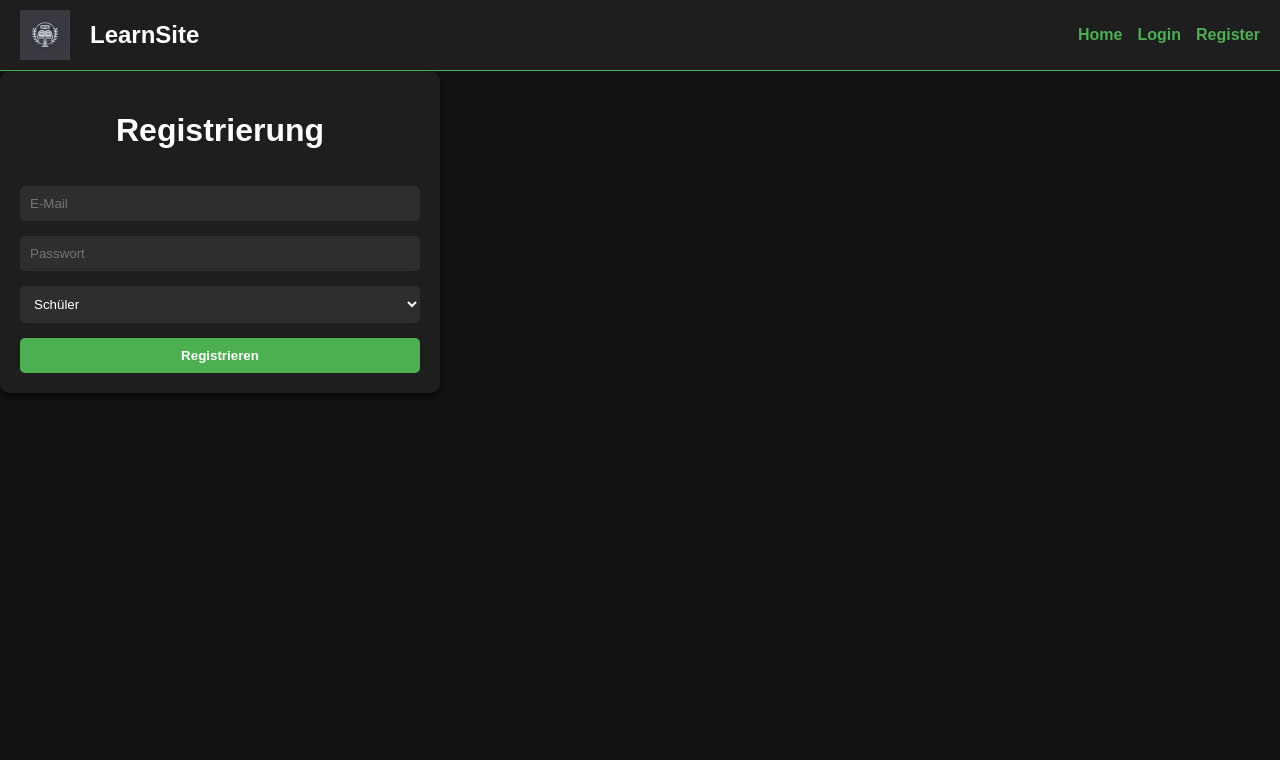
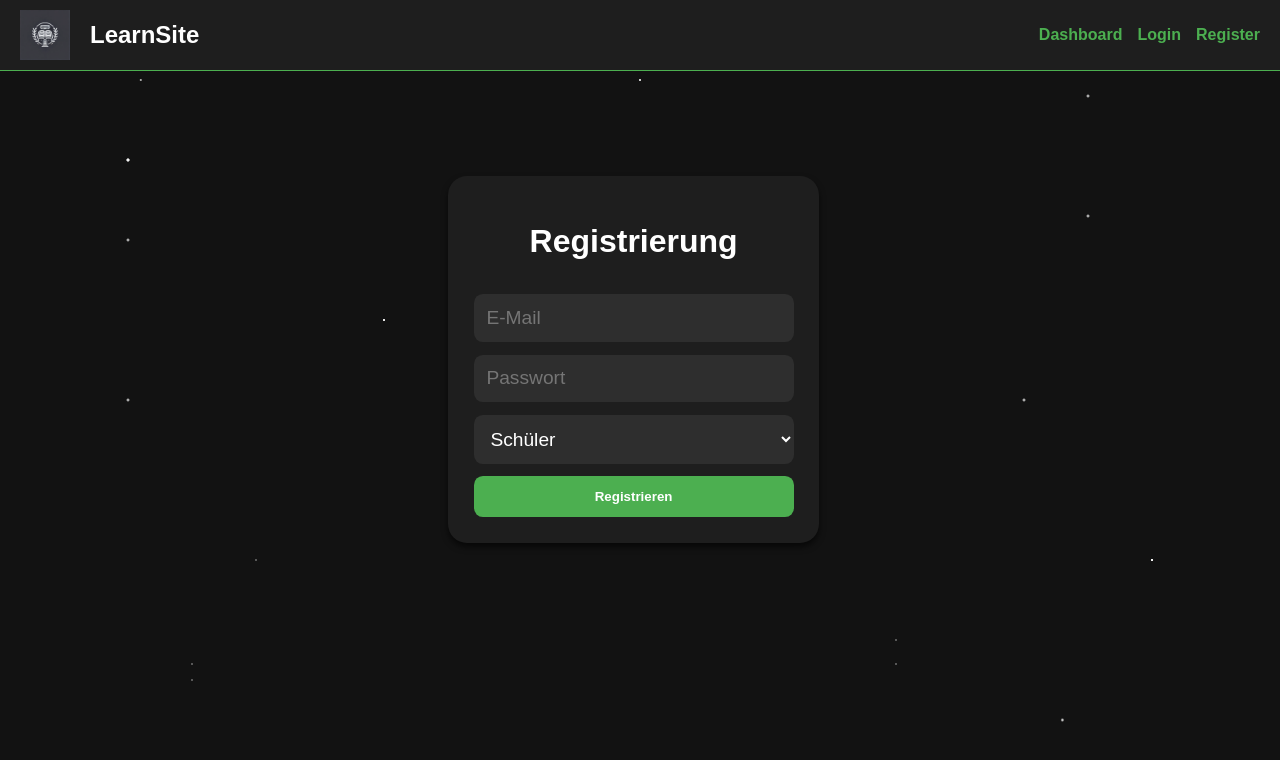
Before and after one commit to VolkanBa/LearnSite, a React (Create React App) app in the folder frontend/: page /register in a window 1280 px wide. Shown: the top 760 px of the page. Built offline with nearby package versions, Linux system fonts and the light colour scheme.

Commit message:
Design for register and Login added

```diff
--- a/frontend/src/App.js
+++ b/frontend/src/App.js
@@ -3,7 +3,7 @@ import { BrowserRouter as Router, Route, Routes } from 'react-router-dom';
 import Login from './pages/login';
 import Register from './pages/register';
 import logo from './styles/LearningSiteLogo.webp';
-import Dashboard from "./pages/dashboard.js";
+import Dashboard from "./pages/dashboard";
 import './styles/darkmode.css'
 
 const App = () => {
@@ -13,7 +13,7 @@ const App = () => {
       <img src={logo} alt="Logo" />
       <h1>LearnSite</h1>
       <nav>
-        <a href="/dashboard">Home</a>
+        <a href="/dashboard">Dashboard</a>
         <a href="/login">Login</a>
         <a href="/register">Register</a>
       </nav>
--- a/frontend/src/pages/login.js
+++ b/frontend/src/pages/login.js
@@ -1,6 +1,5 @@
 import React, { useState } from 'react';
 import axios from 'axios';
-import '../styles/login.css'; // Dark Mode CSS importieren
 
 const Login = () => {
   const [email, setEmail] = useState('');
--- a/frontend/src/styles/Darkmode.css
+++ b/frontend/src/styles/Darkmode.css
@@ -40,4 +40,40 @@ body {
   justify-content: center;
   align-items: center;
   min-height: 100vh;
+
+
+   /* Für den Sternenhimmel */
+   background-image: radial-gradient(2px 2px at 10% 20%, #ffffff, transparent),
+   radial-gradient(1.5px 1.5px at 30% 40%, #ffffff, transparent),
+   radial-gradient(1px 1px at 70% 80%, #ffffff, transparent),
+   radial-gradient(1.5px 1.5px at 50% 10%, #ffffff, transparent),
+   radial-gradient(2px 2px at 80% 50%, #ffffff, transparent),
+   radial-gradient(1px 1px at 40% 60%, #ffffff, transparent),
+   radial-gradient(2px 2px at 60% 30%, #ffffff, transparent),
+   radial-gradient(1.5px 1.5px at 90% 70%, #ffffff, transparent),
+   radial-gradient(2px 2px at 10% 20%, #ffffff, transparent),
+   radial-gradient(1.5px 1.5px at 30% 40%, #ffffff, transparent),
+   radial-gradient(1px 1px at 70% 83%, #ffffff, transparent),
+   radial-gradient(1.5px 1.5px at 50% 10%, #ffffff, transparent),
+   radial-gradient(2px 2px at 83% 90%, #ffffff, transparent),
+   radial-gradient(1px 1px at 43% 60%, #ffffff, transparent),
+   radial-gradient(2px 2px at 60% 30%, #ffffff, transparent),
+   radial-gradient(1.5px 1.5px at 90% 70%, #ffffff, transparent),
+   radial-gradient(1px 1px at 15% 83%, #ffffff, transparent),
+   radial-gradient(1px 1px at 43% 63%, #ffffff, transparent),
+   radial-gradient(2px 2px at 10% 30%, #ffffff, transparent),
+   radial-gradient(1.5px 1.5px at 90% 70%, #ffffff, transparent),
+   radial-gradient(2px 2px at 10% 20%, #ffffff, transparent),
+   radial-gradient(1.5px 1.5px at 30% 40%, #ffffff, transparent),
+   radial-gradient(1px 1px at 55% 23%, #ffffff, transparent),
+   radial-gradient(1.5px 1.5px at 11% 10%, #ffffff, transparent),
+   radial-gradient(2px 2px at 10% 50%, #ffffff, transparent),
+   radial-gradient(1px 1px at 20% 70%, #ffffff, transparent),
+   radial-gradient(2px 2px at 60% 30%, #ffffff, transparent),
+   radial-gradient(1.5px 1.5px at 90% 70%, #ffffff, transparent),
+   radial-gradient(1px 1px at 15% 85%, #ffffff, transparent),
+   radial-gradient(2px 2px at 85% 12%, #ffffff, transparent),
+   radial-gradient(2px 2px at 85% 27%, #ffffff, transparent);
+background-repeat: no-repeat;
+background-size: 100% 100%;
 }
--- a/frontend/src/styles/login.css
+++ b/frontend/src/styles/login.css
@@ -1,9 +1,6 @@
 
 form {
-  background-color: #1e1e1e;
-  padding: 20px;
-  border-radius: 10px;
-  box-shadow: 0 4px 6px rgba(0, 0, 0, 0.6);
+  background-color: #af8181;
   width: 100%;
   max-width: 400px;
   display: flex;
--- a/frontend/src/styles/register.css
+++ b/frontend/src/styles/register.css
@@ -1,14 +1,16 @@
-
 form {
   background-color: #1e1e1e;
-  padding: 20px;
-  border-radius: 10px;
+  position: absolute;
+  left: 35%;
+  top: 22%;
+  padding: 2vw;
+  border-radius: 1.5vw;
   box-shadow: 0 4px 6px rgba(0, 0, 0, 0.6);
   width: 100%;
-  max-width: 400px;
+  max-width: 25vw;
   display: flex;
   flex-direction: column;
-  gap: 15px;
+  gap: 1vw;
 }
 
 form h1 {
@@ -17,21 +19,22 @@ form h1 {
 }
 
 input, select {
-  padding: 10px;
+  padding: 1vw;
   border: none;
-  border-radius: 5px;
+  border-radius: 0.7vw;
+  font-size: larger;
   background-color: #2e2e2e;
   color: #ffffff;
 }
 
 input:focus, select:focus {
-  outline: 2px solid #4caf50;
+  outline: 0.2vw solid #4caf50;
 }
 
 button {
-  padding: 10px;
+  padding: 1vw;
   border: none;
-  border-radius: 5px;
+  border-radius: 0.7vw;
   background-color: #4caf50;
   color: #ffffff;
   cursor: pointer;
```
